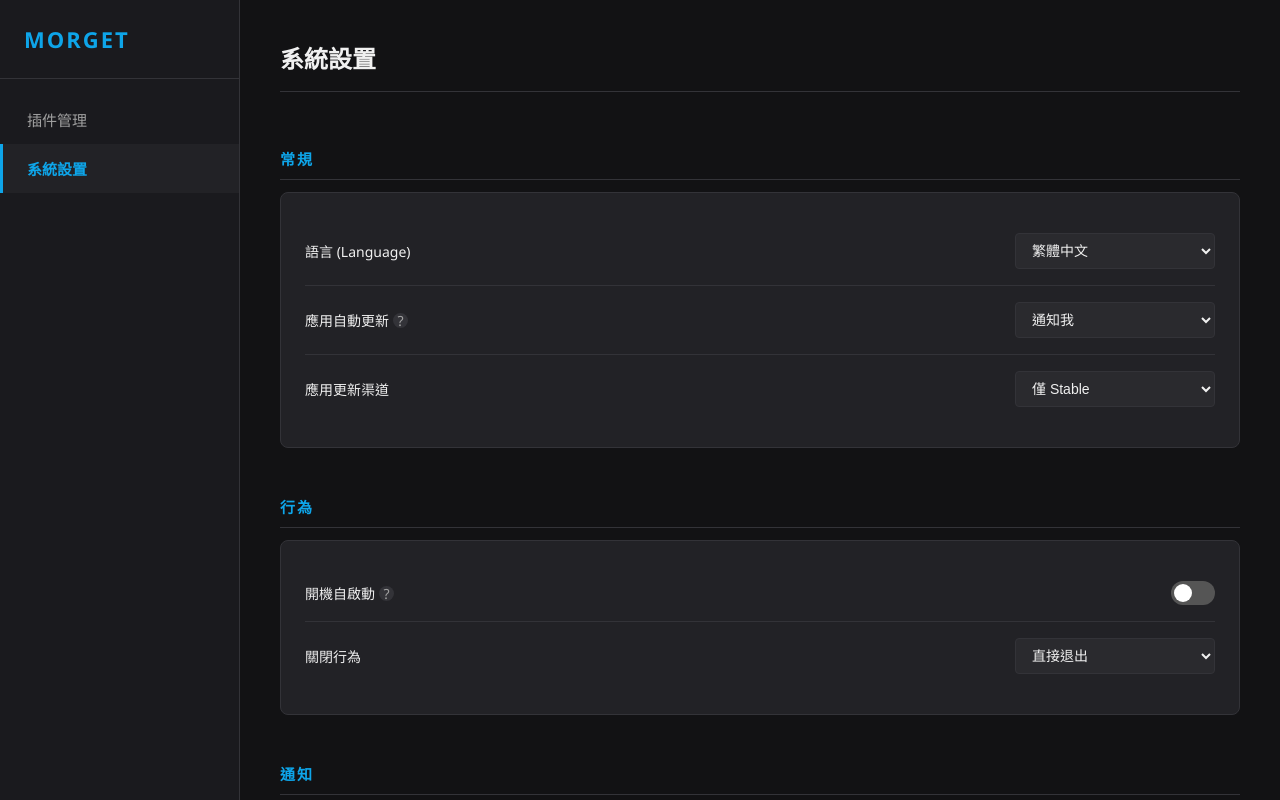
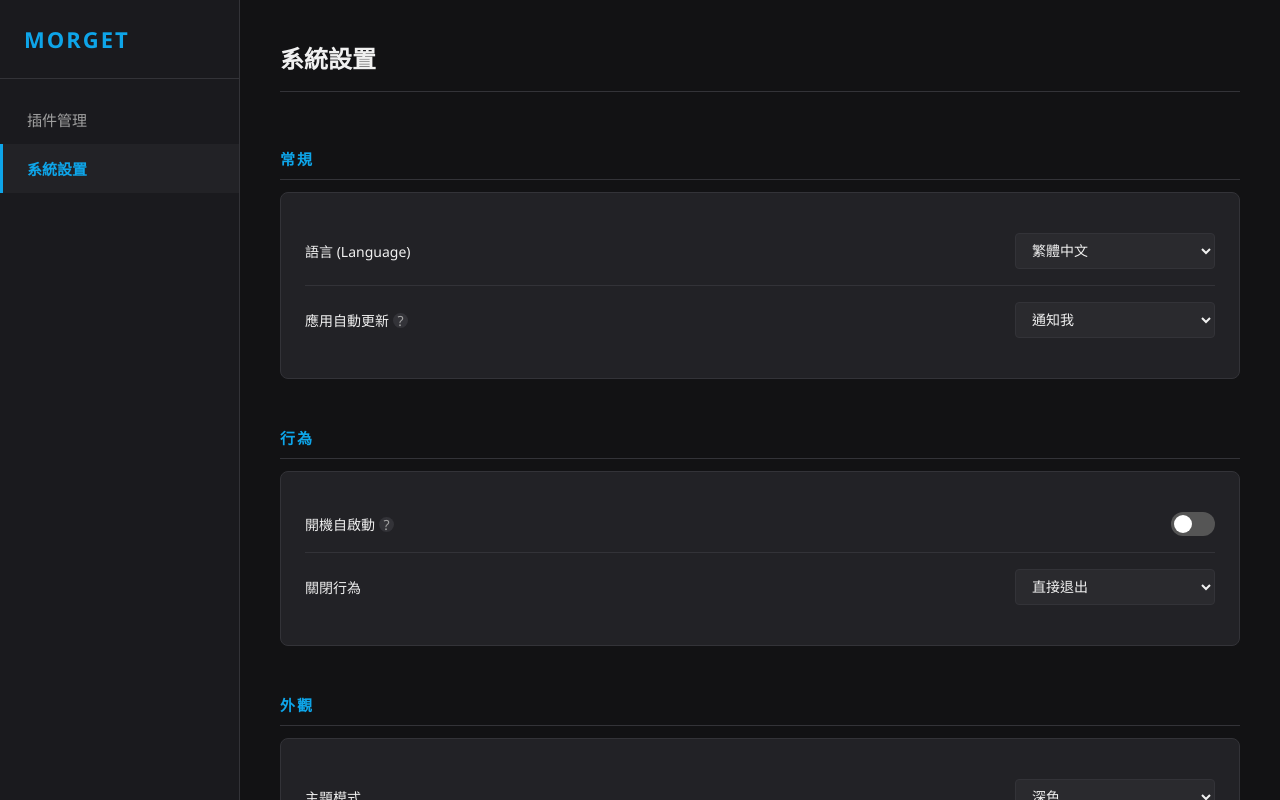
Before and after one commit to MG-feng/Morget, a React (Vite) app in the folder apps/desktop/: page / in a window 1280 px wide. Both pictures are taken after a click on the button "系統設置". Built offline with nearby package versions, Linux system fonts and the light colour scheme.

Commit message:
Update SettingsView.tsx

```diff
--- a/apps/desktop/src/views/SettingsView.tsx
+++ b/apps/desktop/src/views/SettingsView.tsx
@@ -1,7 +1,6 @@
 import React, { useState, useEffect } from 'react';
-import { ipc } from '../ipc/client.ts';
+import { ipc } from '../ipc/client';
 
-// ✅ 自定義彈窗 (替代原生 alert/confirm)
 function Modal({ title, message, onConfirm, onCancel, danger }: any) {
   return (
     <div style={{ position: 'fixed', top: 0, left: 0, right: 0, bottom: 0, background: 'rgba(0,0,0,0.6)', display: 'flex', alignItems: 'center', justifyContent: 'center', zIndex: 99999 }}>
@@ -17,7 +16,6 @@ function Modal({ title, message, onConfirm, onCancel, danger }: any) {
   );
 }
 
-// ✅ 快捷鍵錄製器
 function HotkeyRecorder({ value, onChange }: any) {
   const [recording, setRecording] = useState(false);
   const [tempKeys, setTempKeys] = useState<string[]>([]);
@@ -44,10 +42,7 @@ function HotkeyRecorder({ value, onChange }: any) {
   );
 }
 
-// ✅ 1秒延遲 Tooltip
 const Tip = ({ label, desc }: any) => (<span className="tip">{label}<span className="tip-icon">?</span><span className="tip-text">{desc}</span></span>);
-
-// ✅ 滑塊 + 輸入框組合
 const SliderInput = ({ min, max, step, value, onChange, unit, disabled }: any) => (
   <div className="slider-input-group">
     <input type="range" min={min} max={max} step={step} value={value} disabled={disabled} onChange={e => onChange(parseFloat(e.target.value))} />
@@ -72,7 +67,6 @@ export default function SettingsView() {
   };
   useEffect(() => { load(); }, []);
 
-  // ✅ 核心：誠實報錯機制。若後端未實現該 IPC，會自動回滾 UI 並彈出提示
   const up = async (key: string, value: any, action?: () => Promise<any>) => {
     if (!s) return;
     const prev = s[key];
@@ -81,12 +75,8 @@ export default function SettingsView() {
       if (action) await action();
       else await ipc.settings.set({ [key]: value });
     } catch (e: any) {
-      setS({ ...s, [key]: prev }); // 誠實回滾
-      setModal({
-        title: '⚠️ 功能尚未開放',
-        message: `該功能將在後續版本開放 (NotImplemented)。\n\n底層錯誤: ${e?.message || e}`,
-        onConfirm: () => {}
-      });
+      setS({ ...s, [key]: prev });
+      setModal({ title: '⚠️ 功能尚未開放', message: `該功能將在後續版本開放 (NotImplemented)。\n\n底層錯誤: ${e?.message || e}`, onConfirm: () => {} });
     }
   };
 
@@ -102,20 +92,12 @@ export default function SettingsView() {
       <div className="settings-group">
         <div className="setting-row"><div className="setting-label"><span>語言 (Language)</span></div><div className="setting-control"><select value={s.language} onChange={e => up('language', e.target.value)}><option value="zh-TW">繁體中文</option><option value="zh-CN">簡體中文</option><option value="en-US">English</option></select></div></div>
         <div className="setting-row"><div className="setting-label"><span><Tip label="應用自動更新" desc="當 Morget 發布新版本時的處理方式。" /></span></div><div className="setting-control"><select value={s.appAutoUpdate || 'notify'} onChange={e => up('appAutoUpdate', e.target.value)}><option value="notify">通知我</option><option value="auto">自動更新</option><option value="off">關閉</option></select></div></div>
-        <div className="setting-row"><div className="setting-label"><span>應用更新渠道</span></div><div className="setting-control"><select value={s.appUpdateChannel || 'stable'} onChange={e => up('appUpdateChannel', e.target.value)}><option value="all">全部版本</option><option value="beta_rc">僅 Beta/RC/Stable</option><option value="stable">僅 Stable</option></select></div></div>
       </div>
 
       <div className="settings-section-title">行為</div>
       <div className="settings-group">
         <div className="setting-row"><div className="setting-label"><span><Tip label="開機自啟動" desc="隨 Windows 啟動自動運行。" /></span></div><div className="setting-control"><label className="toggle"><input type="checkbox" checked={!!s.autoStart} onChange={e => up('autoStart', e.target.checked, () => ipc.settings.setAutoStart(e.target.checked))} /><span className="slider"></span></label></div></div>
         <div className="setting-row"><div className="setting-label"><span>關閉行為</span></div><div className="setting-control"><select value={s.closeBehavior || 'exit'} onChange={e => up('closeBehavior', e.target.value, () => ipc.settings.setCloseBehavior(e.target.value))}><option value="exit">直接退出</option><option value="minimize">最小化到托盤</option></select></div></div>
-      </div>
-
-      <div className="settings-section-title">通知</div>
-      <div className="settings-group">
-        <div className="setting-row"><div className="setting-label"><span>系統托盤圖標</span></div><div className="setting-control"><label className="toggle"><input type="checkbox" checked={!!s.showTrayIcon} onChange={e => up('showTrayIcon', e.target.checked, () => ipc.settings.setTrayIcon(e.target.checked))} /><span className="slider"></span></label></div></div>
-        <div className="setting-row"><div className="setting-label"><span>桌面通知</span></div><div className="setting-control"><label className="toggle"><input type="checkbox" checked={!!s.desktopNotifications} onChange={e => up('desktopNotifications', e.target.checked)} /><span className="slider"></span></label><button className="btn btn-outline" style={{padding:'4px 10px',fontSize:12}} onClick={() => up('test', 1, ipc.settings.testNotification)}>測試</button></div></div>
-        <div className="setting-row"><div className="setting-label"><span>聲音通知</span></div><div className="setting-control"><label className="toggle"><input type="checkbox" checked={!!s.soundNotifications} onChange={e => up('soundNotifications', e.target.checked)} /><span className="slider"></span></label><button className="btn btn-outline" style={{padding:'4px 10px',fontSize:12}} onClick={() => up('test', 1, ipc.settings.testSound)}>測試</button></div></div>
       </div>
 
       <div className="settings-section-title">外觀</div>
@@ -138,15 +120,6 @@ export default function SettingsView() {
       <div className="settings-group">
         <div className="setting-row"><div className="setting-label"><span>管理員模式</span><small>{isAdmin ? '✅ 已獲取' : '❌ 未獲取'}</small></div><div className="setting-control"><label className="toggle"><input type="checkbox" checked={!!s.adminMode} disabled={!isAdmin} onChange={e => up('adminMode', e.target.checked)} /><span className="slider"></span></label></div></div>
       </div>
-      <div style={{ opacity: s.adminMode && isAdmin ? 1 : 0.35, pointerEvents: s.adminMode && isAdmin ? 'auto' : 'none' }}>
-        <div className="settings-group">
-          <div className="setting-row"><div className="setting-label"><span>代理設置</span></div><div className="setting-control"><select value={s.proxyMode || 'system'} onChange={e => up('proxyMode', e.target.value)}><option value="system">跟隨系統</option><option value="direct">直連</option><option value="custom">自定義</option></select></div></div>
-          {s.proxyMode === 'custom' && <div className="setting-row"><div className="setting-label"><span>代理地址</span></div><div className="setting-control"><input type="text" value={s.proxyUrl || ''} onChange={e => up('proxyUrl', e.target.value)} /></div></div>}
-          <div className="setting-row"><div className="setting-label"><span>請求超時</span></div><div className="setting-control"><SliderInput min={5} max={120} step={5} value={s.networkTimeout ?? 30} unit="秒" onChange={v => up('networkTimeout', v)} /></div></div>
-          <div className="setting-row"><div className="setting-label"><span>渲染硬件</span></div><div className="setting-control"><select value={s.hardwareRender || 'gpu'} onChange={e => up('hardwareRender', e.target.value)}><option value="gpu">GPU</option><option value="cpu">CPU</option></select></div></div>
-          <div className="setting-row"><div className="setting-label"><span>自適應 FPS</span></div><div className="setting-control"><label className="toggle"><input type="checkbox" checked={s.adaptiveFps !== false} onChange={e => up('adaptiveFps', e.target.checked)} /><span className="slider"></span></label></div></div>
-        </div>
-      </div>
 
       <div className="settings-section-title">數據與存儲</div>
       <div className="settings-group">
```
